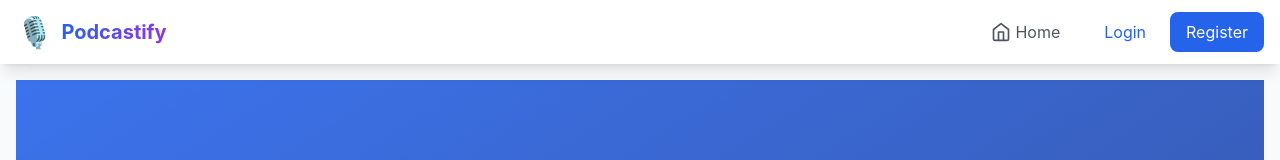
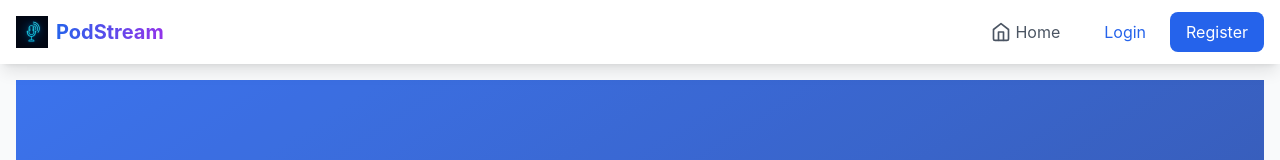
Before and after one commit to raj-deshmukh6403/Podstream, a React (Vite) app in the folder client/: page /login in a window 1280 px wide. Shown: the top 160 px of the page. Built offline with nearby package versions, Linux system fonts and the light colour scheme.

Commit message:
Third Commit

```diff
--- a/client/index.html
+++ b/client/index.html
@@ -2,9 +2,9 @@
 <html lang="en">
   <head>
     <meta charset="UTF-8" />
-    <link rel="icon" type="image/svg+xml" href="/vite.svg" />
+    <link rel="icon" type="image/svg+xml" href="/podverse.png" />
     <meta name="viewport" content="width=device-width, initial-scale=1.0" />
-    <title>Vite + React</title>
+    <title>Podstream</title>
   </head>
   <body>
     <div id="root"></div>
--- a/client/src/components/Layout.jsx
+++ b/client/src/components/Layout.jsx
@@ -47,9 +47,11 @@ export default function Layout() {
           <div className="flex justify-between items-center h-16">
             {/* Logo */}
             <Link to="/" className="flex items-center space-x-2">
-              <span className="text-3xl">🎙️</span>
+              <span className="w-8 h-8">
+                <img src="../podverse.png" alt="Logo" className="w-full h-full object-contain" />
+              </span>
               <span className="text-xl font-bold bg-gradient-to-r from-blue-600 to-purple-600 bg-clip-text text-transparent">
-                Podcastify
+                PodStream
               </span>
             </Link>
 
```
Also changed, not shown: client/public/logo.svg (added), client/public/podverse.png (added).
